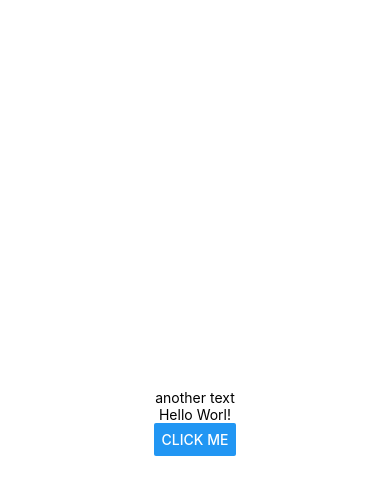
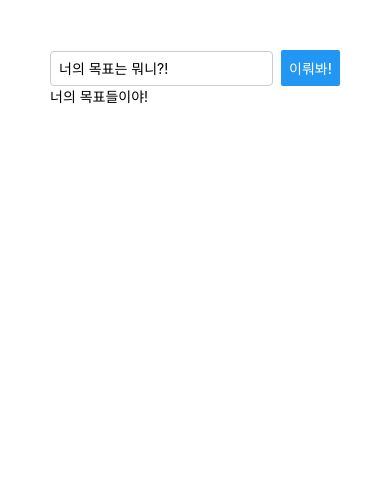
Before and after one commit to SAHA-YJB/rn-1, a React Native app: screen / in a window 390 px wide. Shown: the top 494 px of the page. Built offline with nearby package versions, Linux system fonts and the light colour scheme.

Commit message:
ui: flexBox

```diff
--- a/App.tsx
+++ b/App.tsx
@@ -1,27 +1,34 @@
-import { StatusBar } from 'expo-status-bar';
-import { Alert, Button, StyleSheet, Text, View } from 'react-native';
+import { Button, StyleSheet, Text, TextInput, View } from 'react-native';
 
 export default function App() {
-  const handleClick = () => {
-    Alert.alert('Button clicked');
-  };
   return (
-    <View style={styles.container}>
+    <View style={styles.appContainer}>
+      <View style={styles.inputContainer}>
+        <TextInput style={styles.textInput} placeholder='너의 목표는 뭐니?!' />
+        <Button title='이뤄봐!' />
+      </View>
       <View>
-        <Text>another text</Text>
+        <Text>너의 목표들이야!</Text>
       </View>
-      <Text>Hello Worl!</Text>
-      <Button title='Click me' onPress={handleClick} />
-      <StatusBar style='auto' />
     </View>
   );
 }
 
 const styles = StyleSheet.create({
-  container: {
-    flex: 1,
-    backgroundColor: '#fff',
+  appContainer: {
+    padding: 50,
+  },
+  inputContainer: {
+    flexDirection: 'row',
+    justifyContent: 'space-between',
     alignItems: 'center',
-    justifyContent: 'center',
+  },
+  textInput: {
+    width: '80%',
+    borderColor: '#cccccc',
+    borderWidth: 1,
+    borderRadius: 4,
+    padding: 8,
+    marginRight: 8,
   },
 });
```
